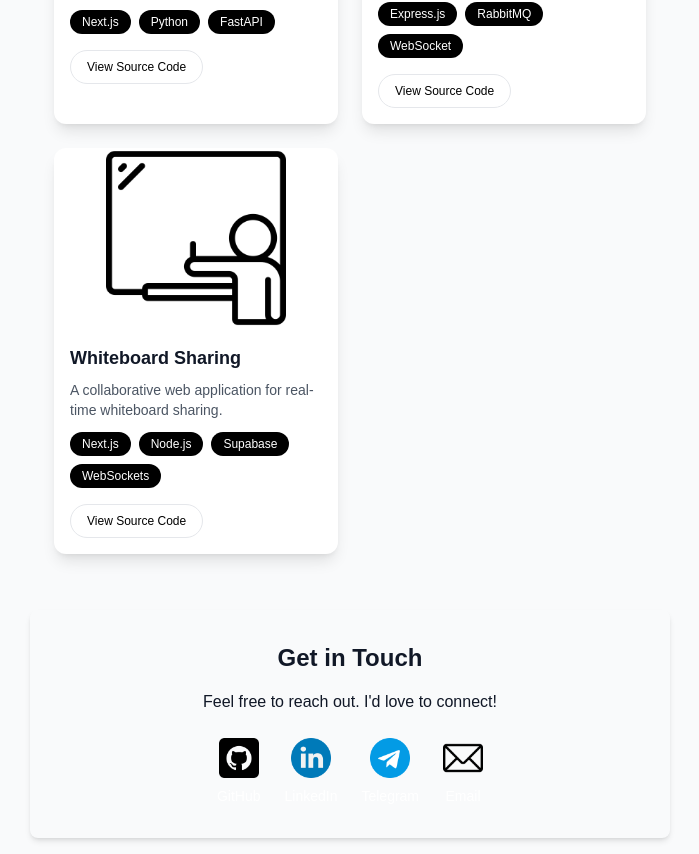
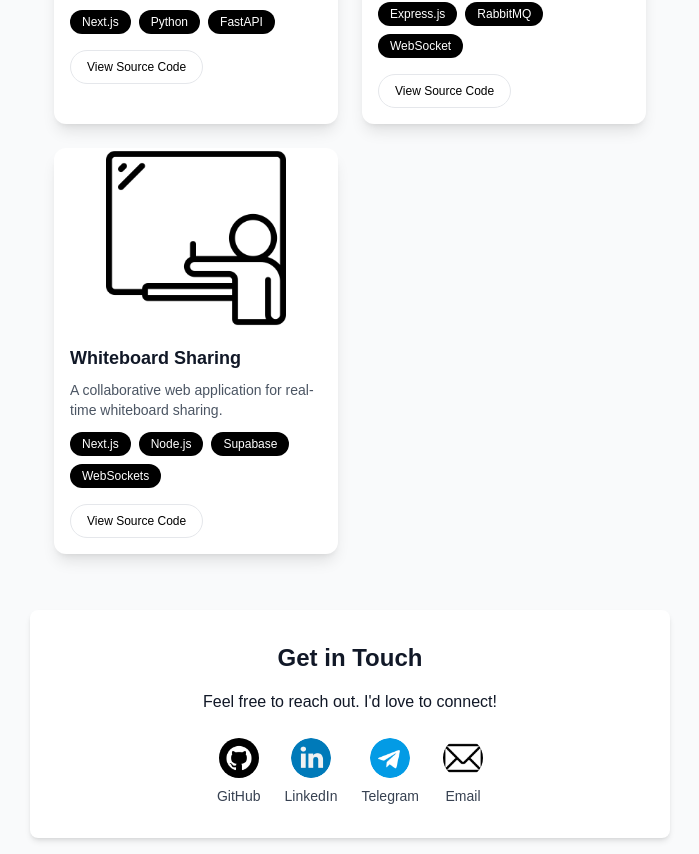
Before and after one commit to Eshetu21/portfolio, a Next.js app: page / in a window 1280 px wide. Shown: the part 1934-2788 px from the top of the page, without its empty margins (290-989 px from the left). Built offline with nearby package versions, Linux system fonts and the light colour scheme.

Commit message:
Update contact.tsx

```diff
--- a/components/contact.tsx
+++ b/components/contact.tsx
@@ -1,6 +1,8 @@
+"use client";
 import Image from "next/image";
+import { motion } from "framer-motion";
 
-export default function Contact() {
+export default function Contact({ isDarkMode }: { isDarkMode: boolean }) {
   const contactLinks = [
     { name: "GitHub", url: "https://github.com/Eshetu21", icon: "/github.png" },
     {
@@ -17,29 +19,44 @@ export default function Contact() {
   ];
 
   return (
-    <div className="max-w-2xl mx-auto p-8 text-center rounded-lg shadow-md">
+    <motion.div
+      initial={{ opacity: 0, y: 20 }}
+      animate={{ opacity: 1, y: 0 }}
+      transition={{ duration: 0.5 }}
+      className={`max-w-2xl mx-auto p-8 text-center rounded-lg shadow-md transition-all duration-300 ${
+        isDarkMode ? "bg-gray-800 text-white" : "bg-white text-gray-900"
+      }`}
+    >
       <h2 className="text-2xl font-bold mb-4">Get in Touch</h2>
       <p className="mb-6">Feel free to reach out. {"I'd love to connect!"}</p>
 
       <div className="flex justify-center gap-6">
         {contactLinks.map((contact, index) => (
-          <a
+          <motion.a
             key={index}
             href={contact.url}
             target="_blank"
             rel="noopener noreferrer"
-            className="flex flex-col items-center space-y-2 text-white transition-transform transform hover:scale-110"
+            whileHover={{ scale: 1.1 }}
+            className="flex flex-col items-center space-y-2 transition-transform"
           >
             <Image
               src={contact.icon}
               alt={contact.name}
               width={40}
               height={40}
+              className="rounded-full"
             />
-            <span className="text-sm">{contact.name}</span>
-          </a>
+            <span
+              className={`text-sm font-medium ${
+                isDarkMode ? "text-gray-300" : "text-gray-700"
+              }`}
+            >
+              {contact.name}
+            </span>
+          </motion.a>
         ))}
       </div>
-    </div>
+    </motion.div>
   );
 }
```
